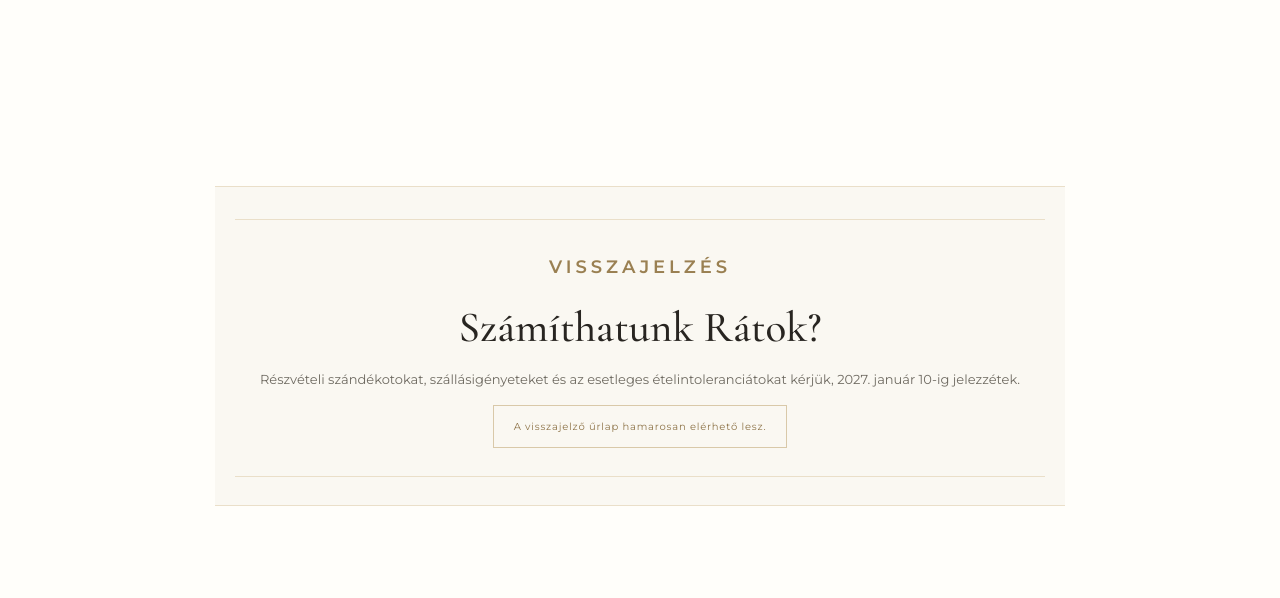
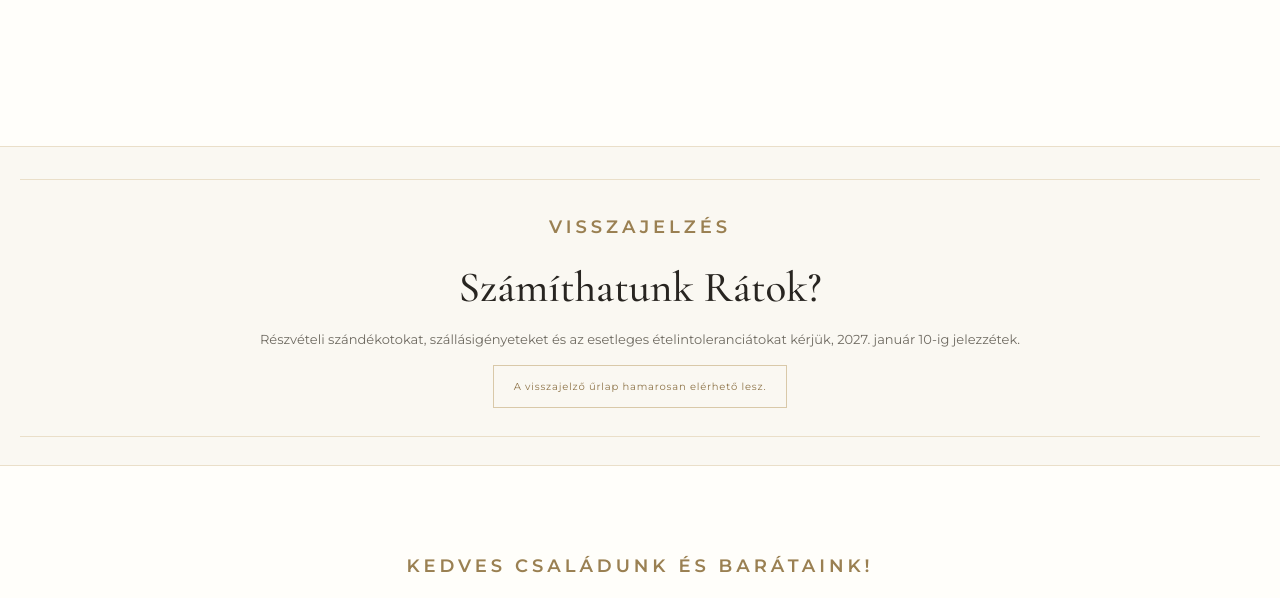
Before and after one commit to Chriskov92/eskuvo, a plain HTML site: page index.html in a window 1280 px wide. Shown: the part 674-1272 px from the top of the page. Drawn offline with nearby package versions, Linux system fonts and the light colour scheme.

Commit message:
Update style.css

```diff
--- a/style.css
+++ b/style.css
@@ -54,7 +54,7 @@ a{color:inherit}
 .timeline-item time{font-family:"Cormorant Garamond",serif;font-size:22px;text-align:right}
 .timeline-dot{justify-self:center;width:9px;height:9px;border-radius:50%;background:var(--gold);border:2px solid var(--paper);z-index:1;box-shadow:0 0 0 1px var(--gold)}
 .timeline-item h3{font-family:"Cormorant Garamond",serif;font-weight:500;font-size:24px;letter-spacing:.035em;margin:0 0 0 12px;text-transform:uppercase}
-.rsvp-section {width: min(850px, 90%);margin: 40px auto;padding: 32px 20px 28px;background: var(--soft);text-align: center;border-top: 1px solid #eadfc9;border-bottom: 1px solid #eadfc9;}
+.rsvp-section {padding: 32px 20px 28px;background: var(--soft);text-align: center;border-top: 1px solid #eadfc9;border-bottom: 1px solid #eadfc9;}
 .rsvp-section .section{padding:75px 0}
 .rsvp-section h2{font-size:43px}
 .rsvp-section .section>p:not(.eyebrow){font-family:"Cormorant Garamond",serif;font-size:21px;color:var(--muted);line-height:1.45}
```
